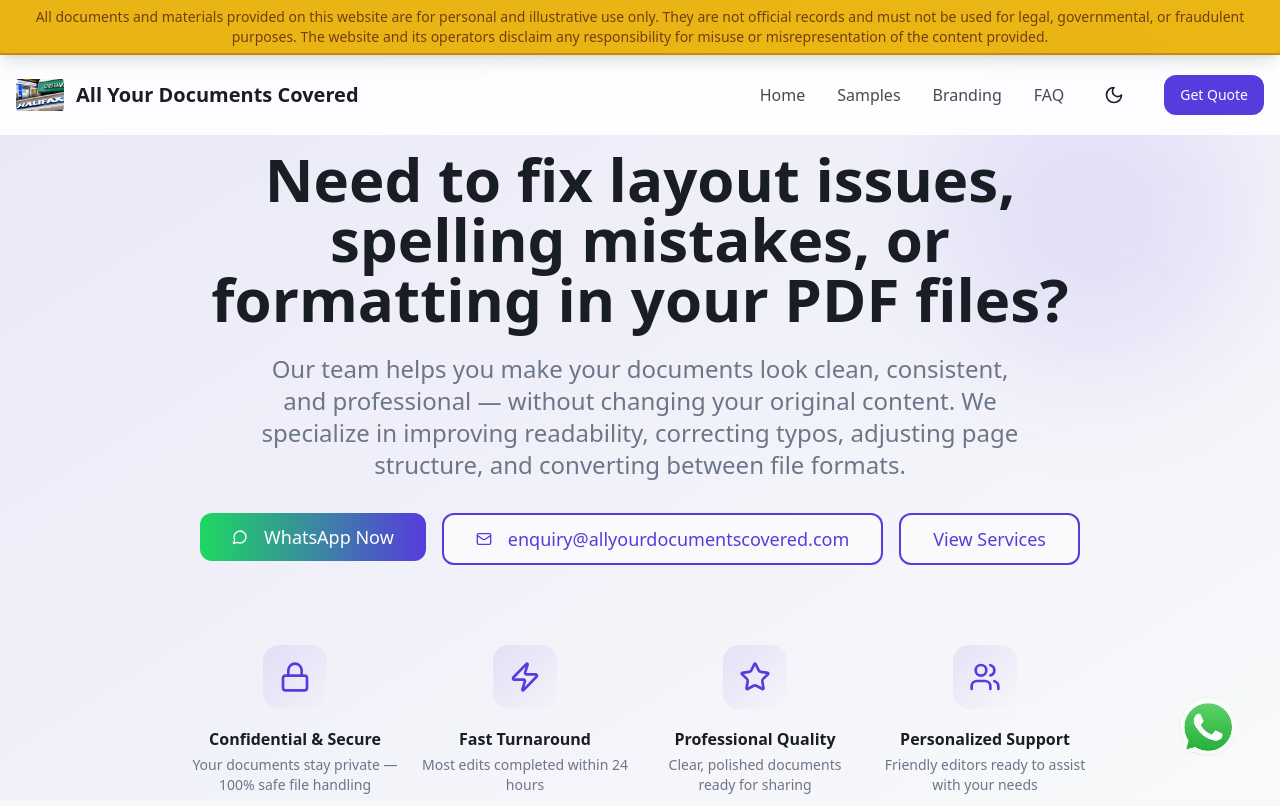
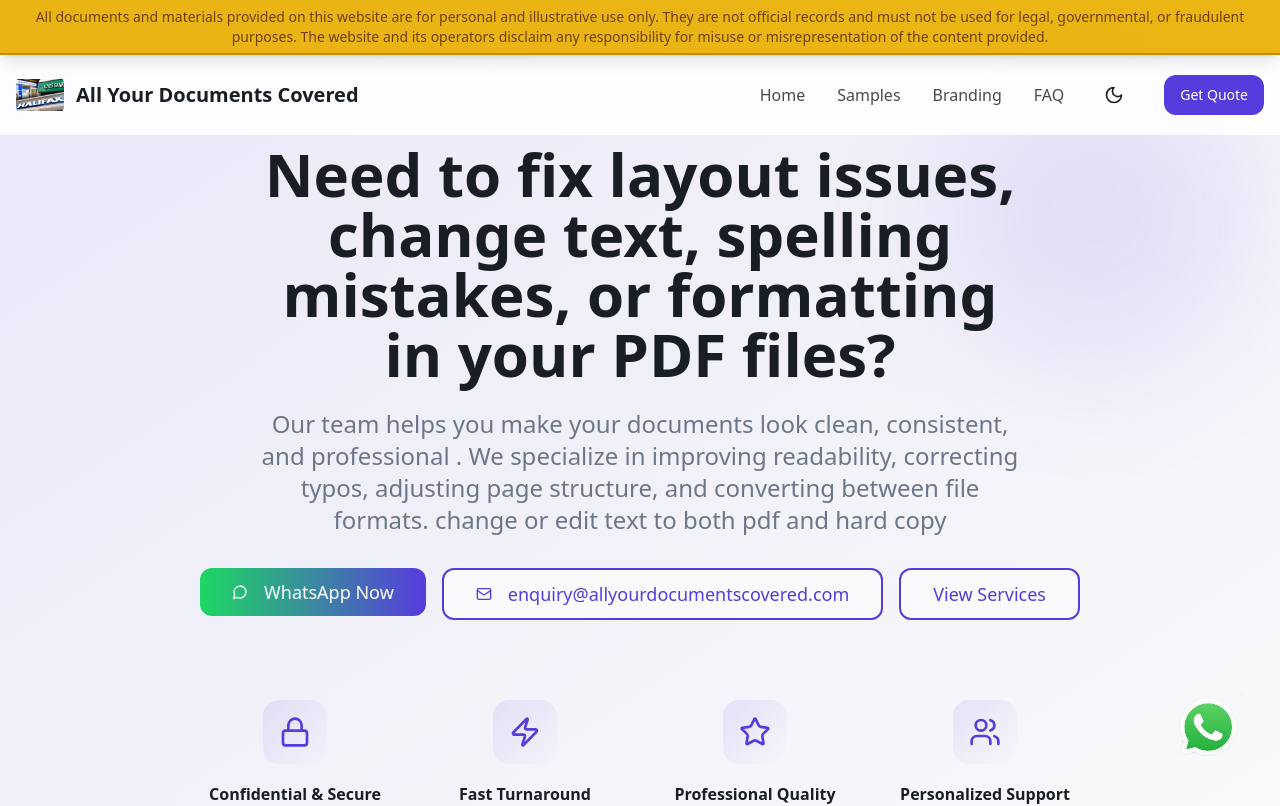
Before and after one commit to Reaper500/allyourdocumentscovered, a React (Vite) app: page / in a window 1280 px wide. Shown: the top 806 px of the page. Built offline with nearby package versions, Linux system fonts and the light colour scheme; the HTML template or start-up script is replaced by a standard one.

Commit message:
Your commit message

```diff
--- a/src/pages/Index.tsx
+++ b/src/pages/Index.tsx
@@ -112,10 +112,11 @@ const Index = () => {
           <div className="max-w-4xl mx-auto text-center">
             <div className="animate-fade-in-up">
               <h1 className="text-3xl md:text-5xl lg:text-6xl font-bold text-foreground mb-6 leading-tight">
-                Need to fix layout issues, spelling mistakes, or formatting in your PDF files?
+               Need to fix layout issues, change text, spelling mistakes, or formatting in your PDF files?
               </h1>
               <p className="text-xl md:text-2xl text-muted-foreground mb-8 max-w-3xl mx-auto leading-relaxed">
-                Our team helps you make your documents look clean, consistent, and professional — without changing your original content. We specialize in improving readability, correcting typos, adjusting page structure, and converting between file formats.
+                Our team helps you make your documents look clean, consistent, and professional . We specialize in improving readability, correcting typos, adjusting page structure, and converting between file formats.
+                change or edit text to both pdf and hard copy
               </p>
               <div className="flex flex-col sm:flex-row gap-4 justify-center">
                 <Button
```
